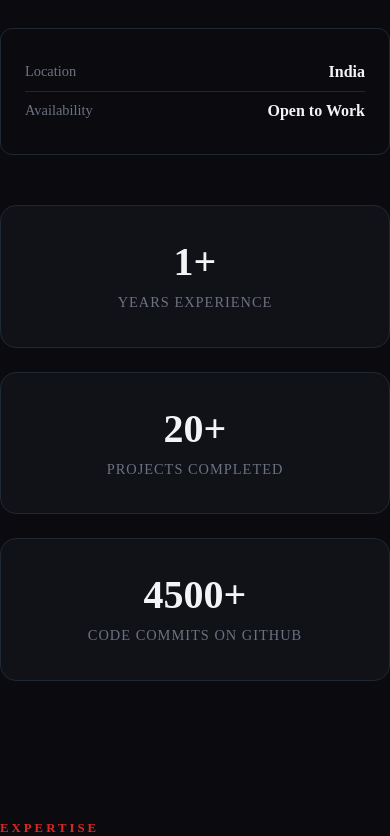
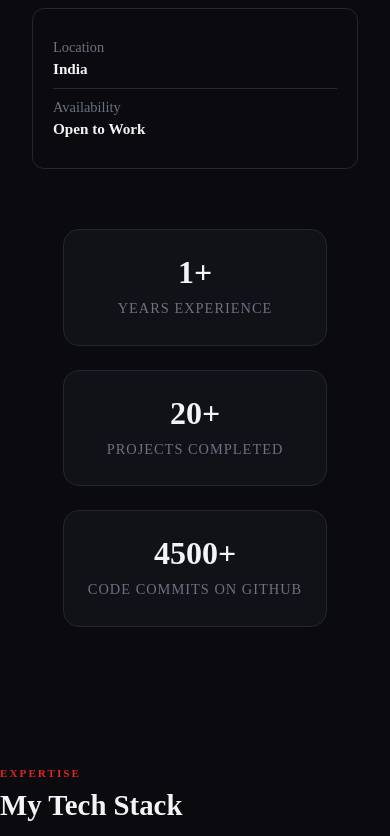
Before and after one commit to Santhosh-Kumar-2004/santhosh.dev-portfolio-site, a React (Vite) app: page / in a window 390 px wide. Shown: the part 1428-2264 px from the top of the page. Built offline with nearby package versions, Linux system fonts and the light colour scheme.

Commit message:
Updated the about page and made it responsive

```diff
--- a/src/styles/About.css
+++ b/src/styles/About.css
@@ -145,31 +145,124 @@
   font-weight: 600;
 }
 
-/* =========================
-   RESPONSIVENESS
-========================= */
+@media (max-width: 1250px) {
 
-@media (max-width: 1024px) {
   .about-wrapper {
     grid-template-columns: 1fr;
-    gap: 50px;
+    gap: 70px;
+    margin-left: 2rem;
+    margin-right: 2rem;
   }
 
   .about-side-content {
     position: static;
+    /* flex-direction: row; */
+    gap: 2rem;
+    align-items: center;
+  }
+  .stats-grid {
+    grid-template-columns: repeat(2, 1fr);
+  }
+
+}
+
+/* =========================
+   RESPONSIVENESS – TABLET
+========================= */
+@media (max-width: 1024px) {
+  .about-section {
+    padding: 80px 0;
+  }
+
+  .about-wrapper {
+    grid-template-columns: 1fr;
+    gap: 60px;
+  }
+
+  .about-main-content {
+    max-width: 100%;
+  }
+
+  .about-side-content {
+    position: static;
+    flex-direction: row;
+    gap: 2rem;
   }
 
   .stats-grid {
     grid-template-columns: repeat(3, 1fr);
   }
+
+  .stat-card {
+    padding: 1.5rem;
+  }
 }
 
+
+/* =========================
+   RESPONSIVENESS – MOBILE
+========================= */
 @media (max-width: 768px) {
+  .about-section {
+    padding: 60px 0;
+  }
+
+  .section-title {
+    font-size: 2rem;
+  }
+
+  .about-text p {
+    font-size: 1rem;
+    line-height: 1.7;
+  }
+
+  .skills-container {
+    grid-template-columns: 1fr;
+    gap: 1.5rem;
+  }
+
+  .about-side-content {
+    flex-direction: column;
+  }
+
   .stats-grid {
     grid-template-columns: 1fr;
   }
 
-  .about-section {
-    padding: 60px 0;
+  .stat-card h3 {
+    font-size: 2rem;
+  }
+
+  .about-info-box {
+    padding: 1.25rem;
+  }
+
+  .info-item {
+    flex-direction: column;
+    gap: 4px;
+  }
+
+  .info-value {
+    font-size: 0.95rem;
   }
 }
+
+
+/* =========================
+   EXTRA SMALL DEVICES
+========================= */
+@media (max-width: 480px) {
+  .section-subtitle {
+    font-size: 0.7rem;
+    letter-spacing: 2px;
+  }
+
+  .section-title {
+    font-size: 1.8rem;
+  }
+
+  .skill-tag {
+    font-size: 0.8rem;
+    padding: 5px 12px;
+  }
+}
```
